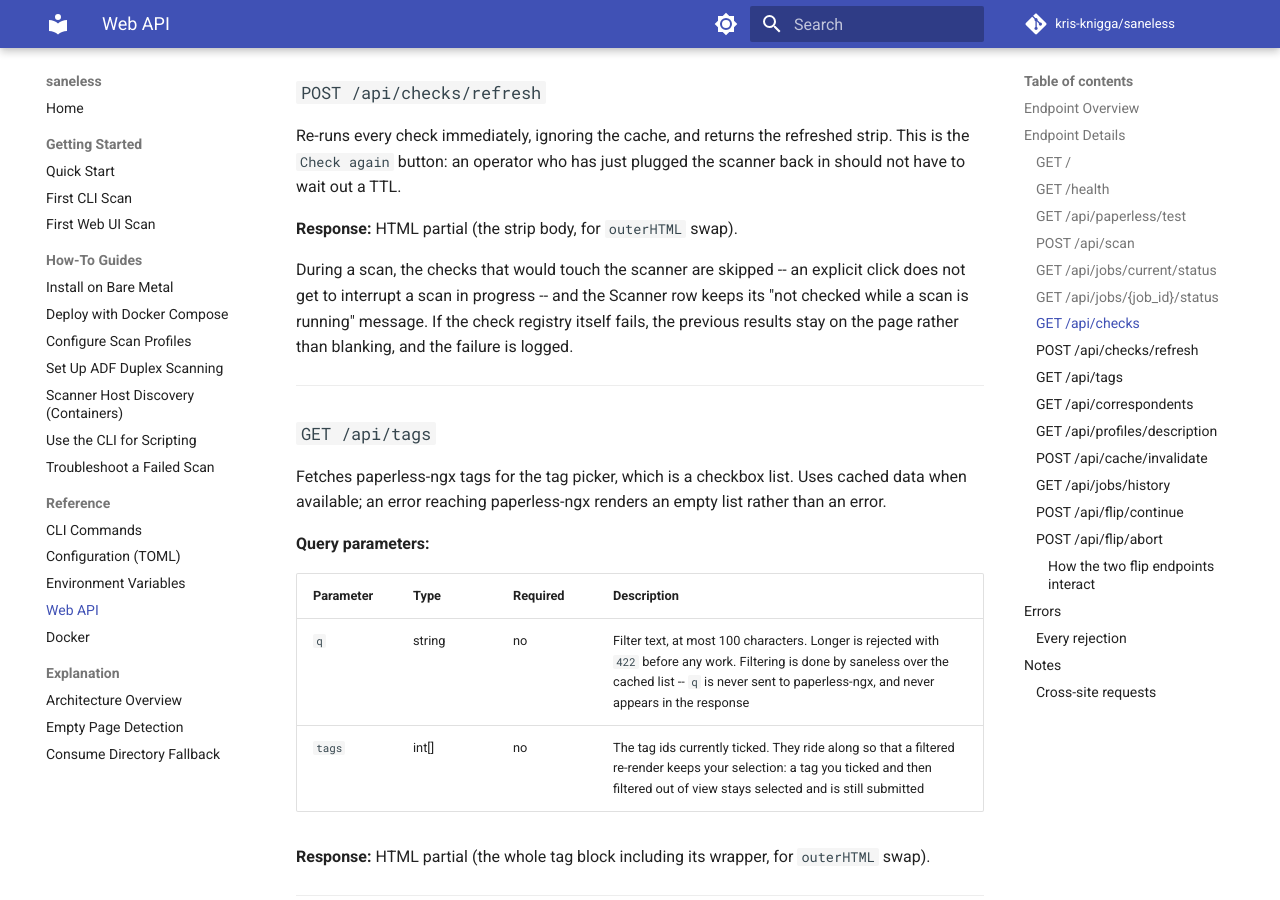
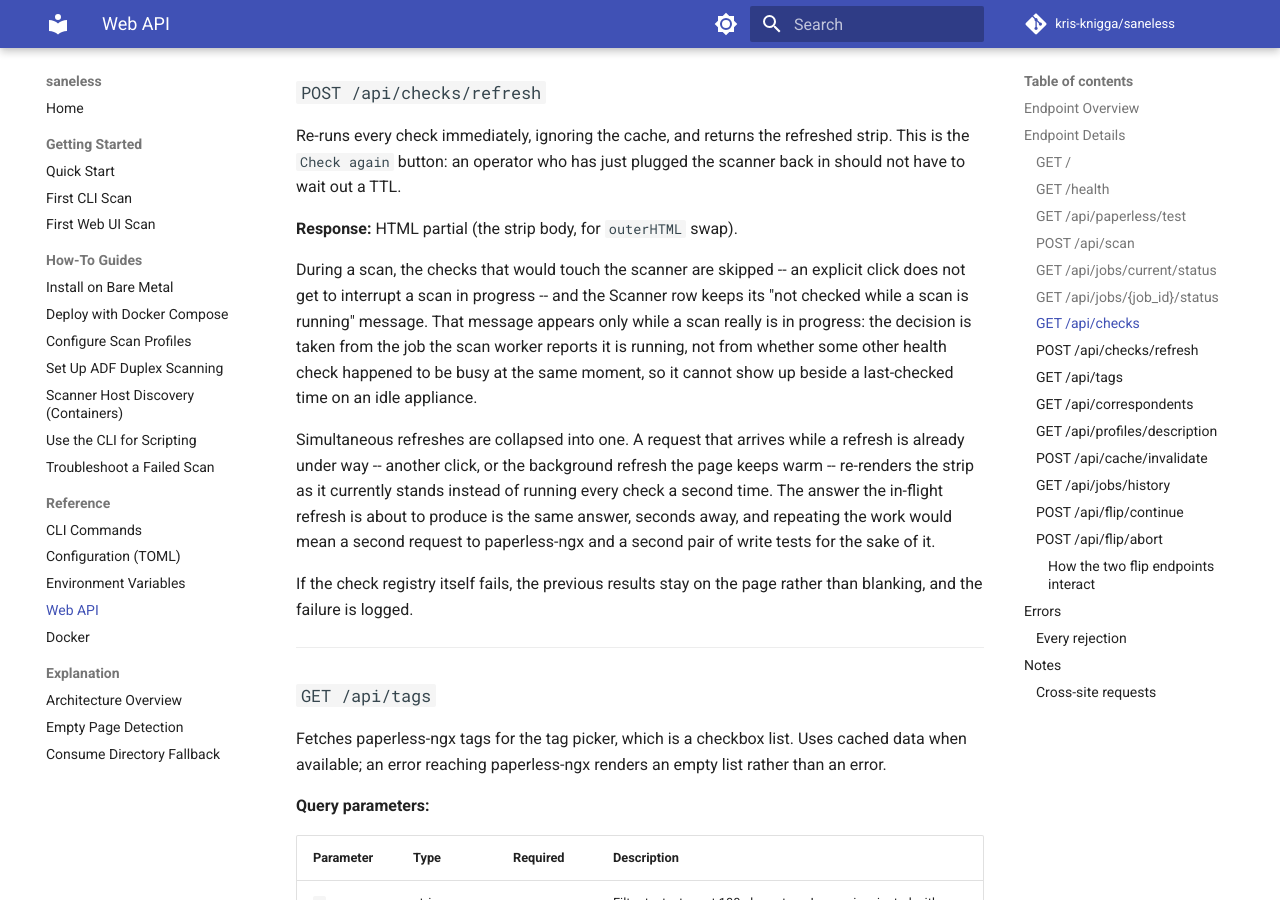
Before and after one commit to kdknigga/saneless, an MkDocs documentation site: the page built from docs/reference/web-api.md, in a window 1280 px wide and 900 px high, scrolled down 4900 px. Built offline with MkDocs 1.6.1 and Material for MkDocs 9.7.7, drawn with Linux system fonts in a browser that asks for light colours; comment, search, counter and statistics services are not loaded.

Commit message:
refactor(30-25): route the refresh button through the refresher's probe
- refresh_checks is now note_watcher() then probe_now(), with the
  acquire/run/store block gone
- The handler holds no scanner gate and imports no registry, so there is
  one probe implementation and it cannot drift from the thread's
- Drop the now-unused run_checks import
- web-api.md gains the two facts the code has: concurrent refreshes
  collapse, and the paused Scanner row means a scan really is running

Co-Authored-By: Claude Opus 5 <noreply@anthropic.com>
Claude-Session: https://claude.ai/code/session_01GNVcwqdLVzM1otZuRnrRZx

```diff
--- a/docs/reference/web-api.md
+++ b/docs/reference/web-api.md
@@ -142,7 +142,11 @@ Re-runs every check immediately, ignoring the cache, and returns the refreshed s
 
 **Response:** HTML partial (the strip body, for `outerHTML` swap).
 
-During a scan, the checks that would touch the scanner are skipped -- an explicit click does not get to interrupt a scan in progress -- and the Scanner row keeps its "not checked while a scan is running" message. If the check registry itself fails, the previous results stay on the page rather than blanking, and the failure is logged.
+During a scan, the checks that would touch the scanner are skipped -- an explicit click does not get to interrupt a scan in progress -- and the Scanner row keeps its "not checked while a scan is running" message. That message appears only while a scan really is in progress: the decision is taken from the job the scan worker reports it is running, not from whether some other health check happened to be busy at the same moment, so it cannot show up beside a last-checked time on an idle appliance.
+
+Simultaneous refreshes are collapsed into one. A request that arrives while a refresh is already under way -- another click, or the background refresh the page keeps warm -- re-renders the strip as it currently stands instead of running every check a second time. The answer the in-flight refresh is about to produce is the same answer, seconds away, and repeating the work would mean a second request to paperless-ngx and a second pair of write tests for the sake of it.
+
+If the check registry itself fails, the previous results stay on the page rather than blanking, and the failure is logged.
 
 ---
 
```
Also changed, not shown: 1 other file.
